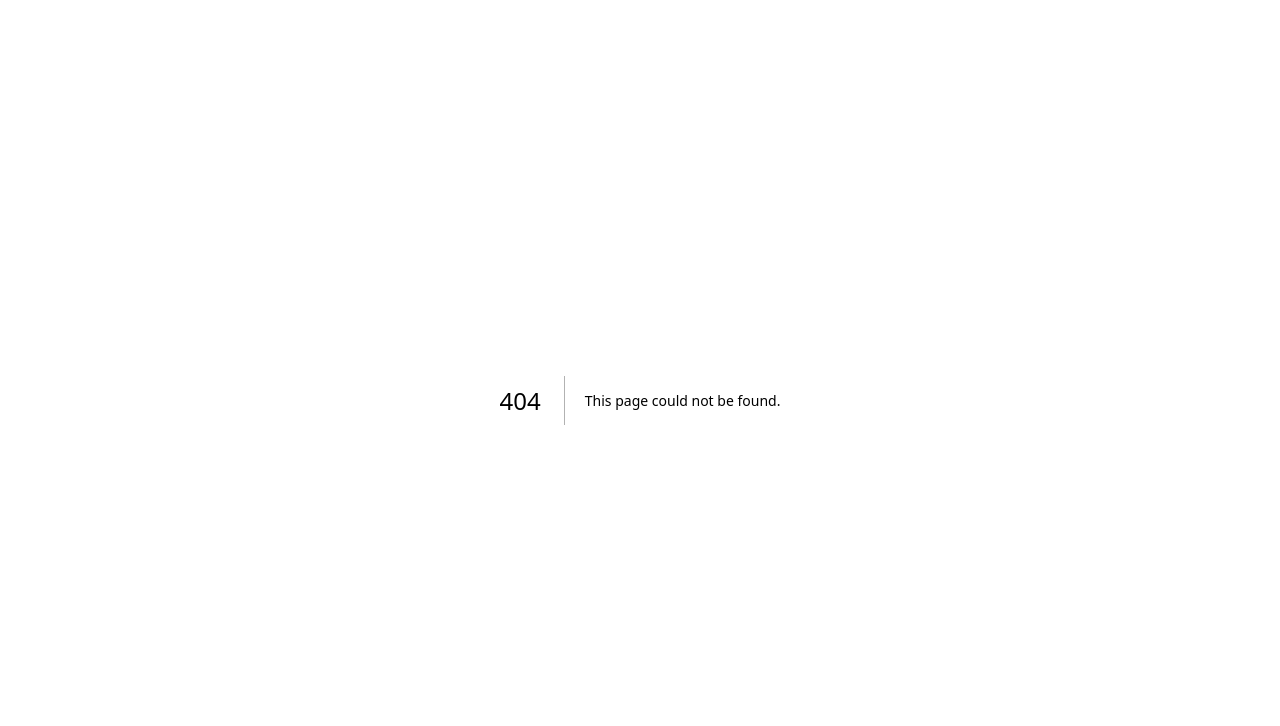
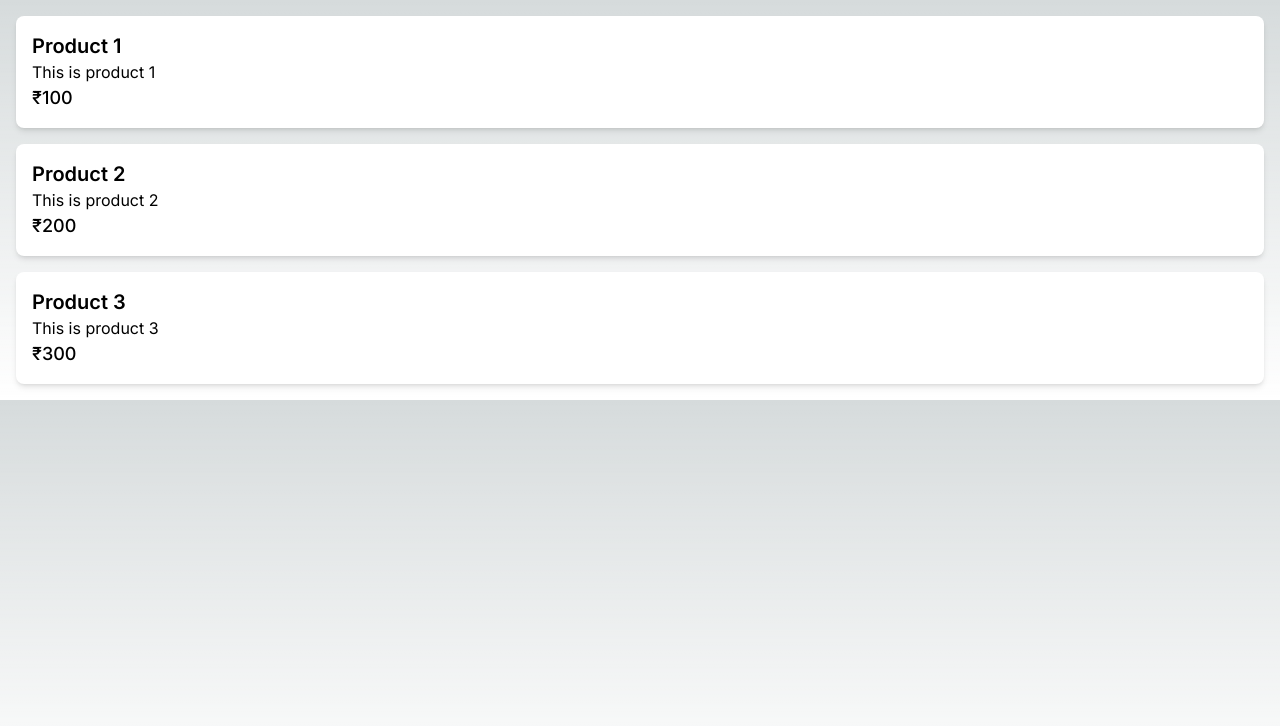
Before and after one commit to SamsulAlomLaskar/nextjs_data_fetching, a Next.js app: page /products in a window 1280 px wide. Before the commit this address had no page. Shown: the top 726 px of the page. Built offline with nearby package versions, Linux system fonts and the light colour scheme; data requests are answered from the project's data file.

Commit message:
caching data

```diff
--- /dev/null
+++ b/src/app/products/error.tsx
@@ -0,0 +1,15 @@
+"use client";
+import { useEffect } from "react";
+
+const ErrorPage = ({ error }: { error: Error }) => {
+  useEffect(() => {
+    console.error(`${error}`);
+  }, [error]);
+  return (
+    <div className="flex items-center justify-center h-screen">
+      <div className="text-2xl text-red-500">Error fetching users data...</div>
+    </div>
+  );
+};
+
+export default ErrorPage;
--- /dev/null
+++ b/src/app/products/loading.tsx
@@ -0,0 +1,9 @@
+const LoadingPage = () => {
+  return (
+    <div className="flex items-center justify-center h-screen">
+      <div className="animate-spin rounded-full h-32 w-32 border-t-2 border-b-2 border-black"></div>
+    </div>
+  );
+};
+
+export default LoadingPage;
--- /dev/null
+++ b/src/app/products/page.tsx
@@ -0,0 +1,28 @@
+type Product = {
+  id: number;
+  title: string;
+  price: number;
+  description: string;
+};
+
+const ProductsPage = async () => {
+  await new Promise((resolve) => setTimeout(resolve, 2000));
+  const response = await fetch("http://localhost:3001/products");
+  const products = await response.json();
+  return (
+    <ul className="space-y-4 p-4">
+      {products.map((product: Product) => (
+        <li
+          key={product.id}
+          className="p-4 bg-white shadow-md rounded-lg text-grey-700"
+        >
+          <h2 className="text-xl font-semibold">{product.title}</h2>
+          <p>{product.description}</p>
+          <p className="text-lg font-medium">₹{product.price}</p>
+        </li>
+      ))}
+    </ul>
+  );
+};
+
+export default ProductsPage;
```
